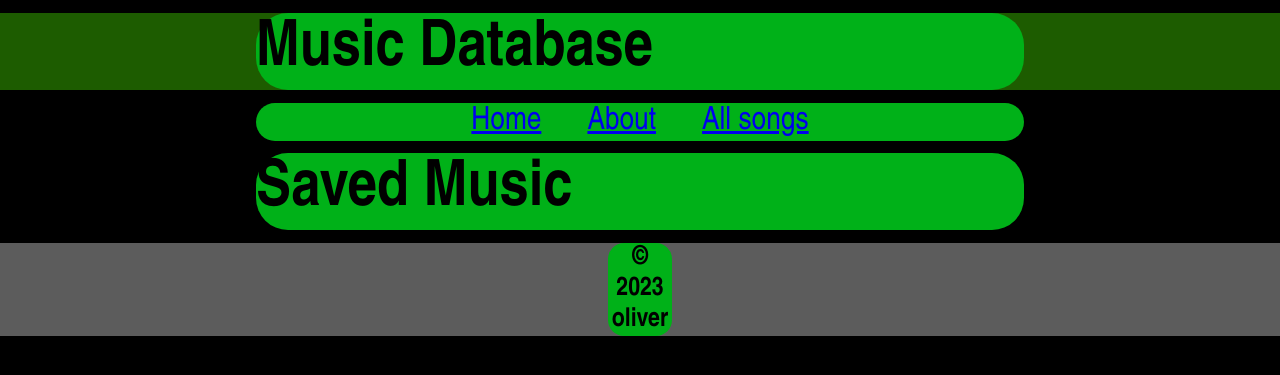
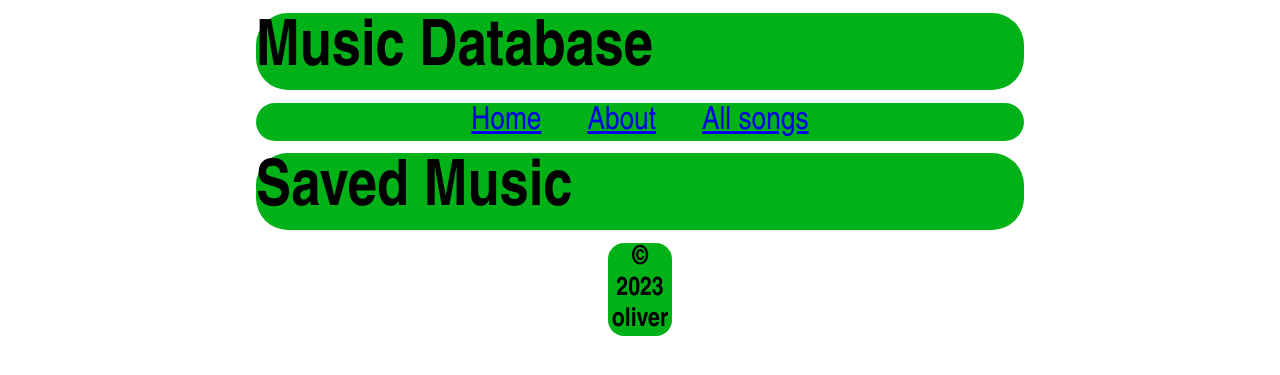
Before and after one commit to 20081oliver/project, a Flask app: page / in a window 1280 px wide. Shown: the top 375 px of the page. Run offline with Flask 3, Linux system fonts and the light colour scheme.

Commit message:
changed colours

```diff
--- a/static/CSS/styles.css
+++ b/static/CSS/styles.css
@@ -5,18 +5,18 @@
 /** This is the css for header. This is to change the background colour of the header. **/
 
 header{
-    background-color: #1d5c00;
+    background-color: #ffffff;
 
 }
 
 /** This is the css for footer. It changes the colour of the background to add contrast. **/
 
 footer{
-    background-color: #5c5c5c;
+    background-color: #ffffff;
 }
 
 body{
-    background-color: #000000;
+    background-color: #ffffff;
 
 }
 
@@ -25,7 +25,7 @@ div{
 }
 
 .center{
-    position: center;
+    position:absolute;
     top: 5%;
     width: 100%;
 }
```
